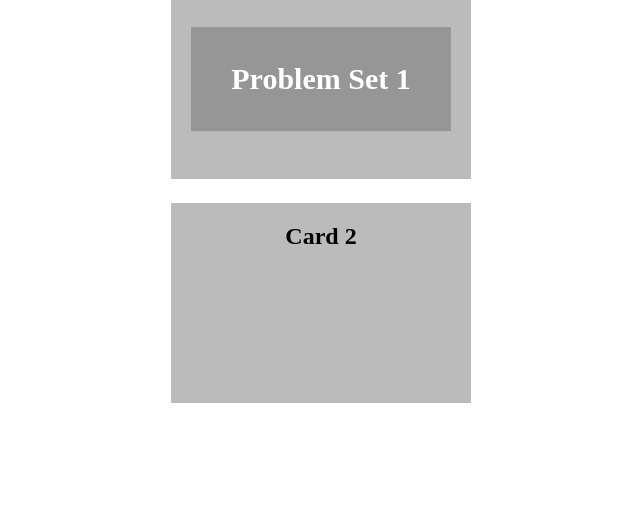
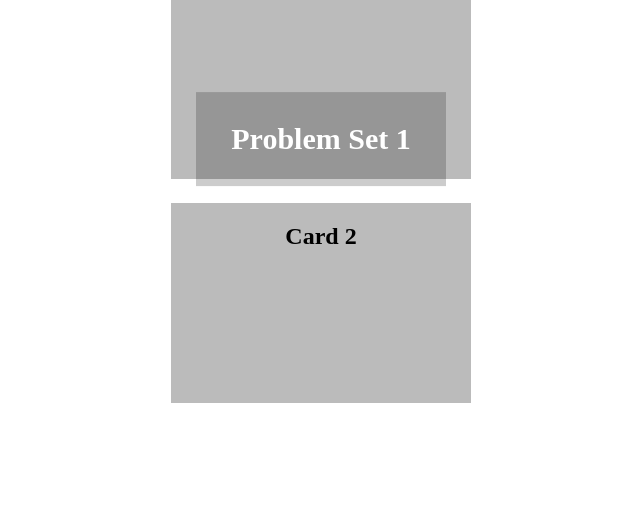
Before and after one commit to saachz/test_site, a plain HTML site: page projects.html in a window 1280 px wide. Shown: the part 42-566 px from the top of the page, without its empty margins (319-959 px from the left). Drawn offline with Linux system fonts and the light colour scheme.

Commit message:
Update projects.html

```diff
--- a/projects.html
+++ b/projects.html
@@ -58,12 +58,12 @@
 
     .text-overlay {
     position: absolute;
-    top: 50%;
+    top: 80%;
     left: 50%;
     transform: translate(-50%, -50%); /* Center the text */
     background-color: rgba(0, 0, 0, 0.2); /* Semi-transparent black background */
     color: white;
-    padding: 10px;
+    padding: 5px;
     font-size: 20px;
     text-align: center;
     width: 80%; /* Adjust width as needed */
```
